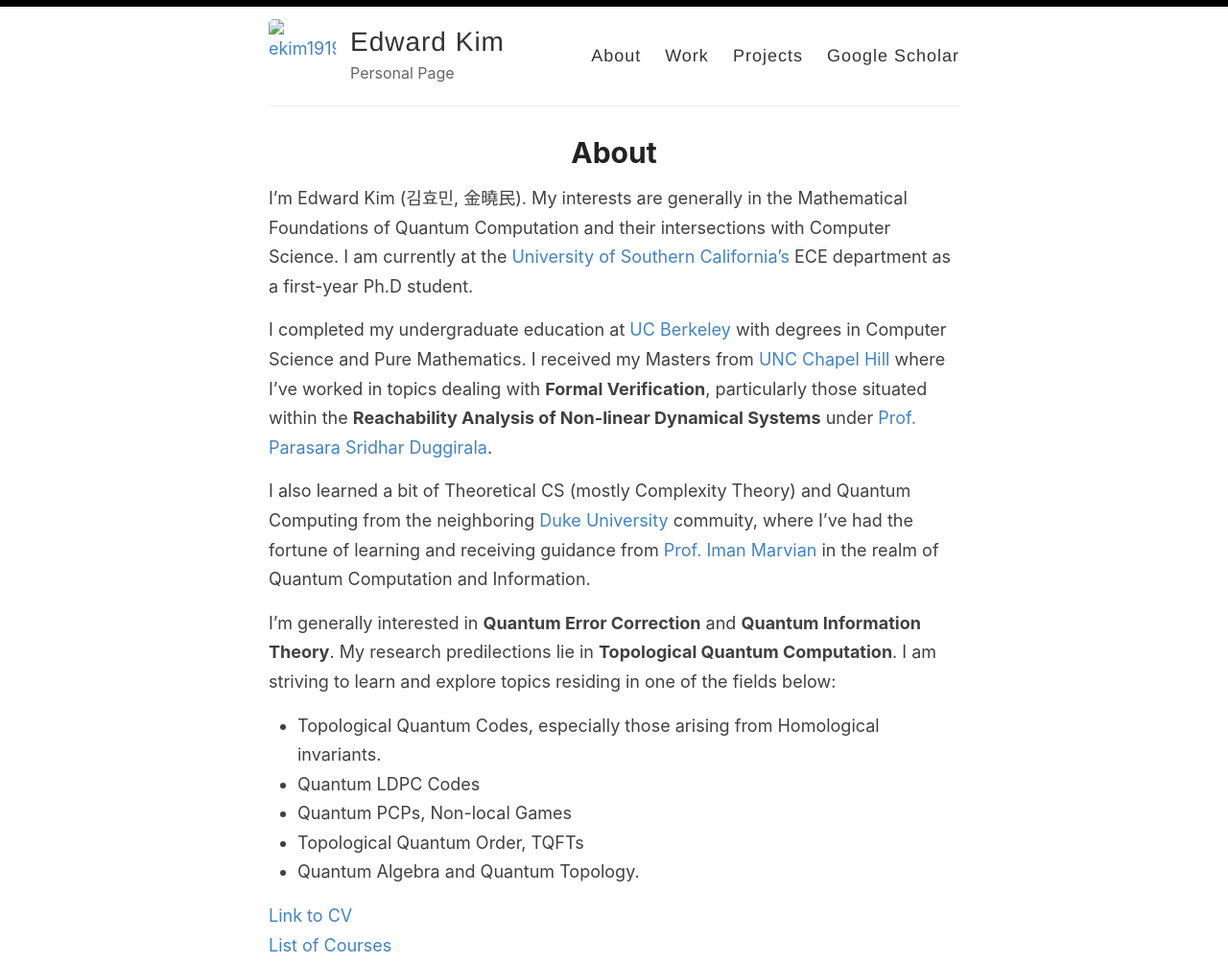
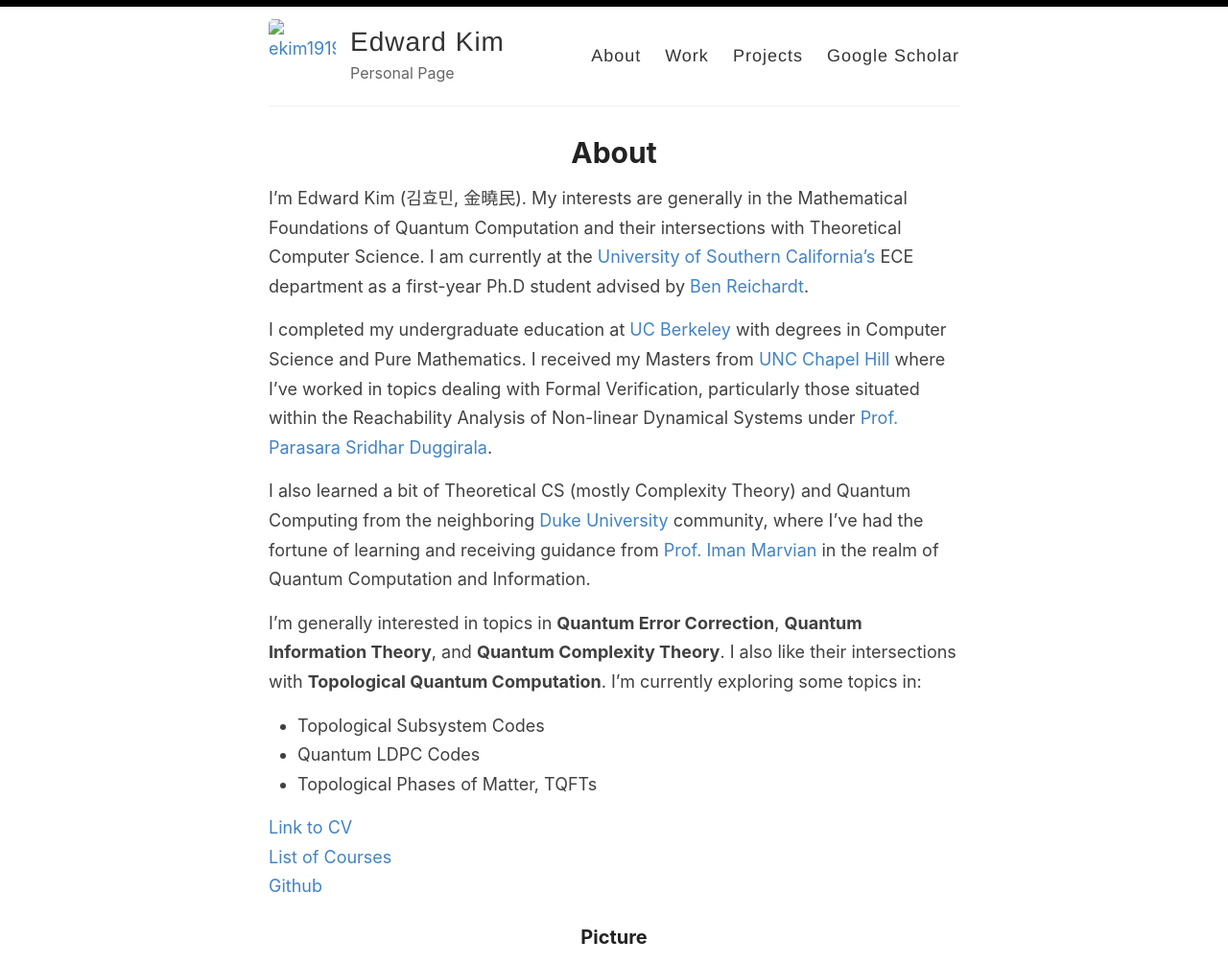
Before and after one commit to ekim1919/ekim1919.github.io, a Jekyll site: the page built from _pages/about.md, in a window 1280 px wide and 1400 px high, cut to the strip 0-1005 px from the top of the window. Shown: the whole strip at 96% size. Built offline with Jekyll 4.4.1, drawn with Linux system fonts in a browser that asks for light colours; our own code applies the rules of GitHub Pages for plain Markdown files.

Commit message:
some updates since last commit

```diff
--- a/_pages/about.md
+++ b/_pages/about.md
@@ -6,20 +6,17 @@
   - /
 ---
 
- I'm Edward Kim (김효민, 金曉民). My interests are generally in the Mathematical Foundations of Quantum Computation and their intersections with Computer Science. I am currently at the [University of Southern California's](https://viterbischool.usc.edu/) ECE department as a first-year Ph.D student.
+ I'm Edward Kim (김효민, 金曉民). My interests are generally in the Mathematical Foundations of Quantum Computation and their intersections with Theoretical Computer Science. I am currently at the [University of Southern California's](https://viterbischool.usc.edu/) ECE department as a first-year Ph.D student advised by [Ben Reichardt](https://viterbi-web.usc.edu/~breichar/).
 
- I completed my undergraduate education at [UC Berkeley](https://cs.berkeley.edu/) with degrees in Computer Science and Pure Mathematics. I received my Masters from [UNC Chapel Hill](https://cs.unc.edu/) where I've worked in topics dealing with **Formal Verification**, particularly those situated within the **Reachability Analysis of Non-linear Dynamical Systems** under [Prof. Parasara Sridhar Duggirala](https://www.cs.unc.edu/~psd/).
+ I completed my undergraduate education at [UC Berkeley](https://cs.berkeley.edu/) with degrees in Computer Science and Pure Mathematics. I received my Masters from [UNC Chapel Hill](https://cs.unc.edu/) where I've worked in topics dealing with Formal Verification, particularly those situated within the Reachability Analysis of Non-linear Dynamical Systems under [Prof. Parasara Sridhar Duggirala](https://www.cs.unc.edu/~psd/).
 
- I also learned a bit of Theoretical CS (mostly Complexity Theory) and Quantum Computing from the neighboring [Duke University](https://www.cs.duke.edu/) commuity, where I've had the fortune of learning and receiving guidance from [Prof. Iman Marvian](https://sites.duke.edu/marvian/) in the realm of Quantum Computation and Information.
+ I also learned a bit of Theoretical CS (mostly Complexity Theory) and Quantum Computing from the neighboring [Duke University](https://www.cs.duke.edu/) community, where I've had the fortune of learning and receiving guidance from [Prof. Iman Marvian](https://sites.duke.edu/marvian/) in the realm of Quantum Computation and Information.
 
+ I'm generally interested in topics in **Quantum Error Correction**, **Quantum Information Theory**, and **Quantum Complexity Theory**. I also like their intersections with **Topological Quantum Computation**. I'm currently exploring some topics in:
 
- I'm generally interested in **Quantum Error Correction** and **Quantum Information Theory**. My research predilections lie in **Topological Quantum Computation**. I am striving to learn and explore topics residing in one of the fields below:
-
-  - Topological Quantum Codes, especially those arising from Homological invariants.
+  - Topological Subsystem Codes
   - Quantum LDPC Codes
-  - Quantum PCPs, Non-local Games
-  - Topological Quantum Order, TQFTs
-  - Quantum Algebra and Quantum Topology.
+  - Topological Phases of Matter, TQFTs
 
 
 [Link to CV](https://github.com/ekim1919/CV/blob/master/current/EdwardKimCV.pdf)
```
Also changed, not shown: _pages/classes.md (+4 -3 lines).
